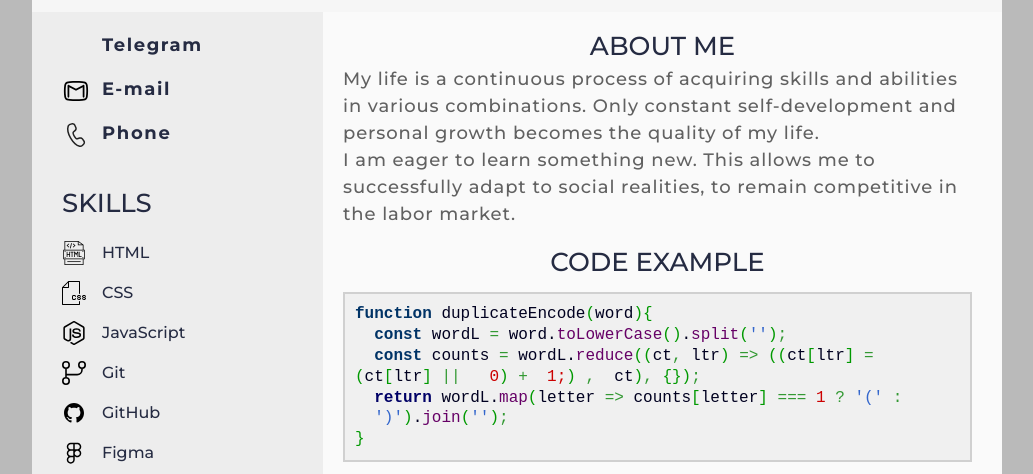
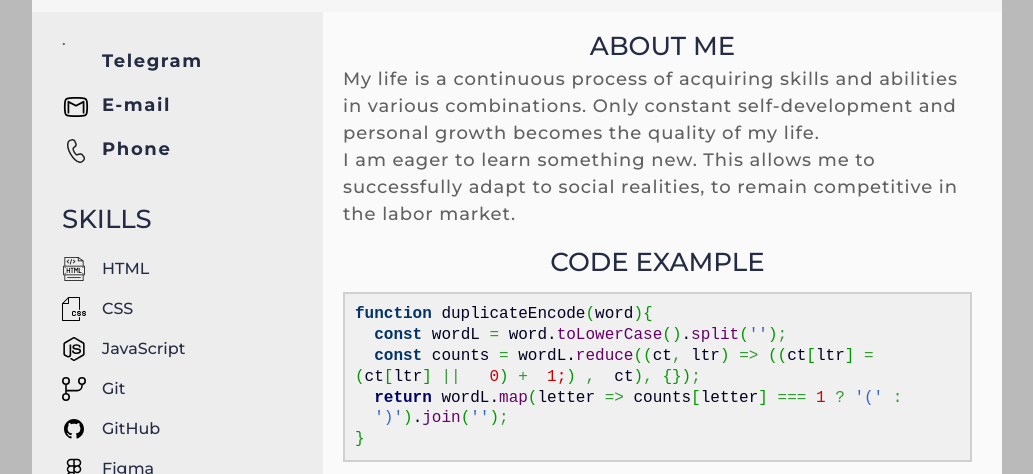
Before and after one commit to alex5667/rsschool-cv, a website: page index.html in a window 1280 px wide. Shown: the part 320-794 px from the top of the page, without its empty margins (123-1156 px from the left). Drawn offline with Linux system fonts and the light colour scheme.

```diff
--- a/index.html
+++ b/index.html
@@ -46,6 +46,7 @@
             <div class="main__container">
                 <aside class="aside">
                     <section class="contacts">
+                        <h2 class="dot">.</h2>
                         <ul class="contact__list" id="contacts">
                             <li class="telegram contact__li">
                                 <a href="https://t.me/alex56671111" target="_blank">Telegram</a>
```
